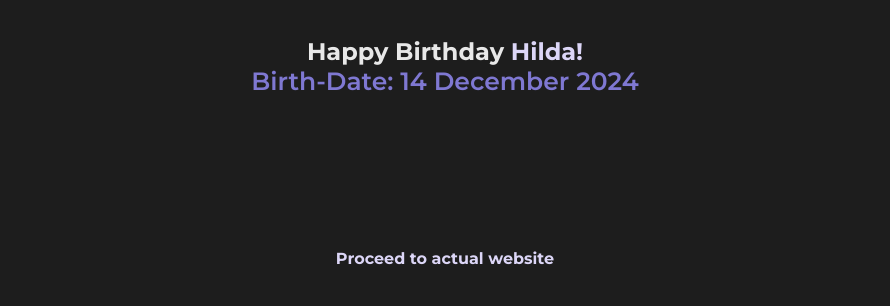
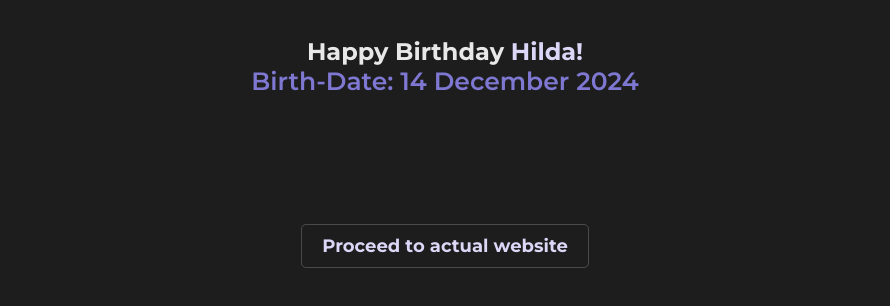
Before and after one commit to aikay2/snr, a plain HTML site: page index.html in a window 1280 px wide. Shown: the part 482-788 px from the top of the page, without its empty margins (195-1085 px from the left). Drawn offline with Linux system fonts and the light colour scheme.

Commit message:
modified #actual

```diff
--- a/css/styles.css
+++ b/css/styles.css
@@ -138,14 +138,30 @@ select:focus,
   color: white;
 }
 a {
-  color: #dcd6f7;
-  font-weight: bold;
-  margin-top: 20px;
-  text-decoration: none;
+  display: inline-block; /* Makes the anchor behave like a block-level element */
+  padding: 10px 20px;
+  margin-top: 20px; /* Add top margin to position it properly */
+  text-align: center; /* Center the text inside the button */
+  text-decoration: none; /* Remove underline */
+  background-color: transparent; /* Button background is transparent */
+  color: #dcd6f7; /* Text color */
+  border: 1px rgba(255, 255, 255, 0.2) solid; /* Border for the button */
+  border-radius: 5px; /* Rounded corners */
+  font-size: 18px; /* Set font size */
+  font-weight: 700; /* Bold text */
+  outline: none; /* Remove outline */
+  transition: all 0.5s; /* Smooth transition effect */
 }
+
 a:hover {
-  color: #7f78d2;
+  color: #7f78d2; /* Change text color on hover */
+  border-color: #7f78d2; /* Change border color on hover */
 }
+
+a:focus {
+  border: 1px rgba(255, 255, 255, 1) solid; /* Focus effect */
+}
+
 .gen-link {
   margin-top: 20px;
   font-size: 400;
@@ -153,8 +169,6 @@ a:hover {
 #actual {
   position: absolute;
   bottom: 50px;
-  left: 0;
-  width: 100%;
   text-align: center;
   display: none;
 }
--- a/css/styles2.css
+++ b/css/styles2.css
@@ -85,7 +85,7 @@ button:focus {
 /* Styling for the moving text */
 .text {
     display: inline-block;
-    animation: scroll-up 10s linear 3s infinite;  /* Update duration to control speed */
+    animation: scroll-up 90s linear 3s infinite;  /* Update duration to control speed */
     animation-delay: 0s;
     animation-play-state: running;
     font-size: 1.25rem;
```
